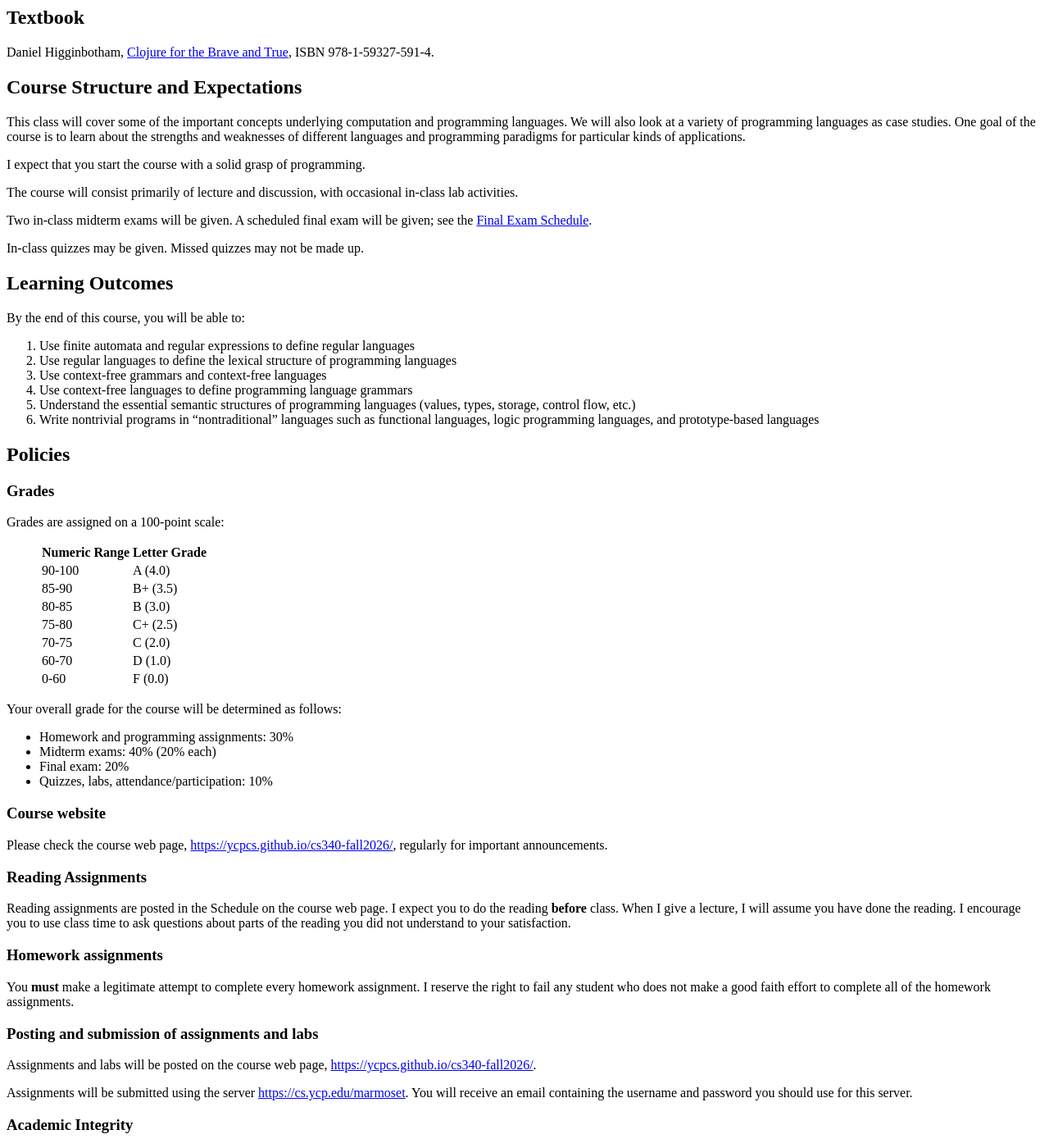
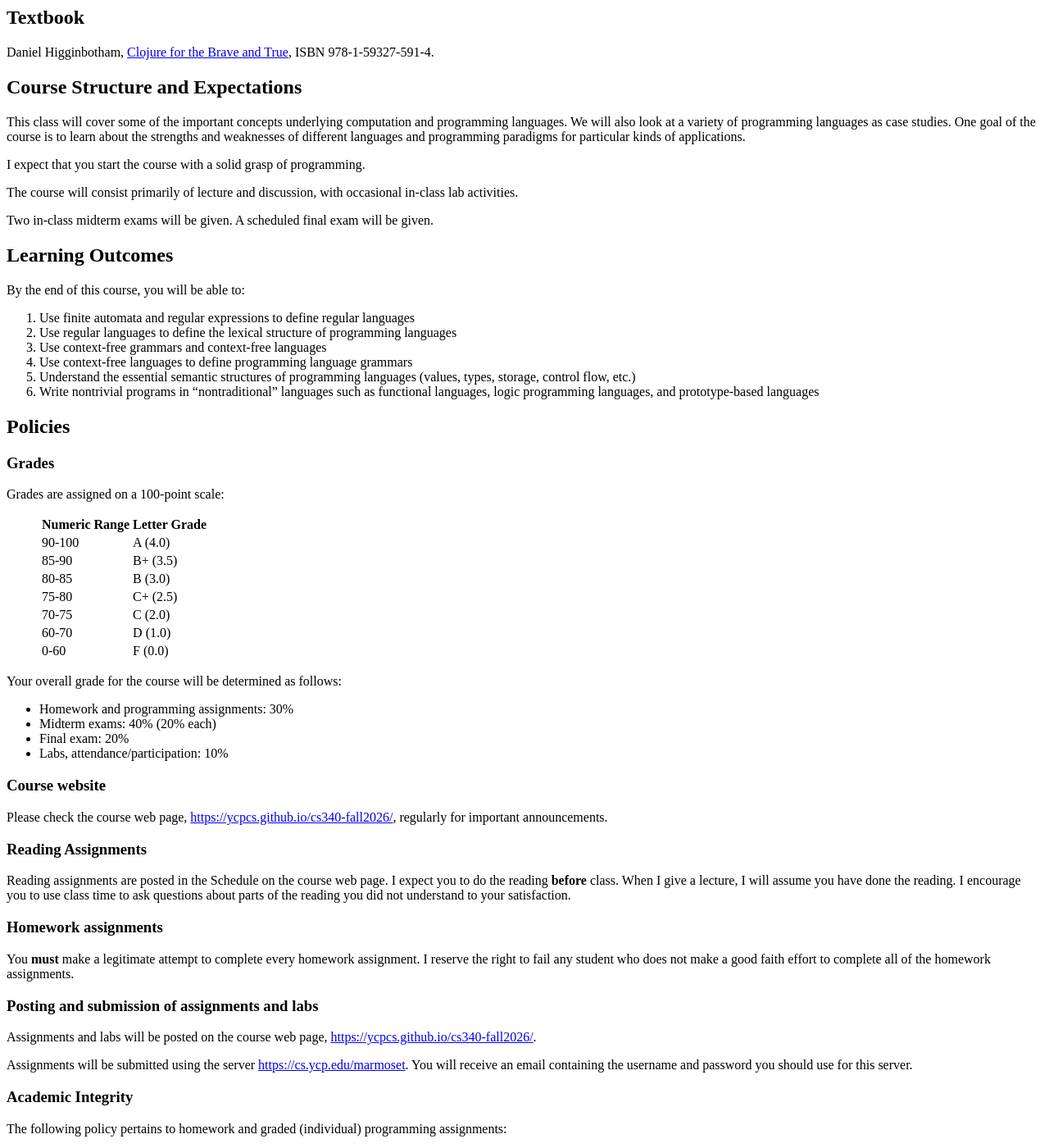
Before and after one commit to ycpcs/cs340-fall2026, a Jekyll site: the page built from syllabus.md, in a window 1280 px wide and 1400 px high, scrolled down 471 px. Shown: the whole window at 82% size. Built offline with Jekyll 4.4.1, drawn with Linux system fonts in a browser that asks for light colours.

Commit message:
Update syllabus.md

```diff
--- a/syllabus.md
+++ b/syllabus.md
@@ -40,9 +40,8 @@ I expect that you start the course with a solid grasp of programming.
 
 The course will consist primarily of lecture and discussion, with occasional in-class lab activities.
 
-Two in-class midterm exams will be given. A scheduled final exam will be given; see the [Final Exam Schedule](https://www.ycp.edu/academics/final-exam-schedules/).
+Two in-class midterm exams will be given. A scheduled final exam will be given.
 
-In-class quizzes may be given. Missed quizzes may not be made up.
 
 Learning Outcomes
 -----------------
@@ -78,7 +77,7 @@ Your overall grade for the course will be determined as follows:
 -   Homework and programming assignments: 30%
 -   Midterm exams: 40% (20% each)
 -   Final exam: 20%
--   Quizzes, labs, attendance/participation: 10%
+-   Labs, attendance/participation: 10%
 
 ### Course website
 
```
